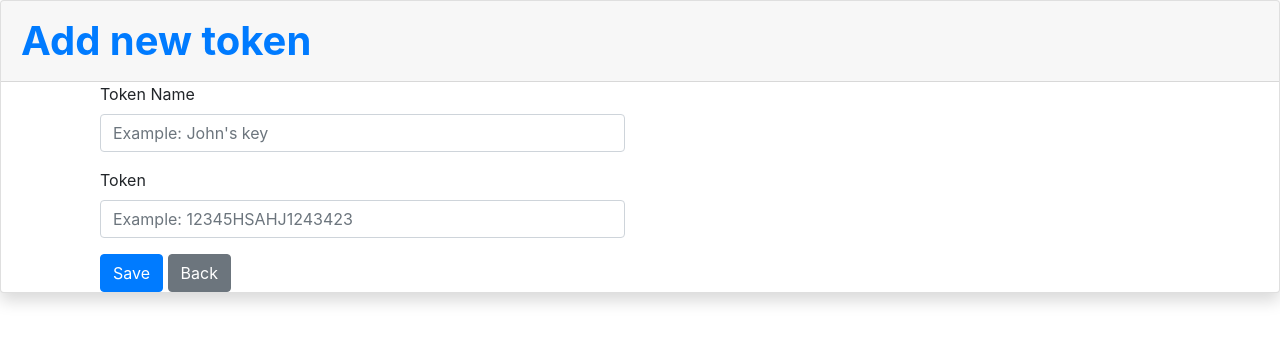
After one commit to arieslab/GrumPy, a Django app: page /keyform in a window 1280 px wide. The commit adds this page. Shown: the top 343 px of the page. Run offline with Django 3.2, Linux system fonts and the light colour scheme; parts of the project's set-up code (start-up, migrations or seed data) failed here and were passed over; some libraries are stand-ins or nearby versions.

Commit message:
Creating form to add new token

```diff
--- a/GrumPy/settings.py
+++ b/GrumPy/settings.py
@@ -40,6 +40,7 @@ INSTALLED_APPS = [
     'django.contrib.staticfiles',
     'Miner',
     'StatisticsApp',
+    'bootstrap4',
 ]
 
 MIDDLEWARE = [
--- /dev/null
+++ b/Miner/forms.py
@@ -0,0 +1,6 @@
+from django import forms
+
+
+class KeyForm(forms.Form):
+    tokenname = forms.CharField(label='Token Name', max_length=100, widget=forms.TextInput(attrs={'placeholder': 'Example: John\'s key'}))
+    token = forms.CharField(label='Token', max_length=100, widget=forms.TextInput(attrs={'placeholder': 'Example: 12345HSAHJ1243423'}))
--- /dev/null
+++ b/Miner/templates/miner/keyForm.html
@@ -0,0 +1,41 @@
+{% load bootstrap4 %}
+
+<!DOCTYPE html>
+<html lang="en">
+<head>
+    <meta charset="UTF-8">
+    <title>Add key</title>
+    {% bootstrap_css %}
+</head>
+<body>
+<div class="card shadow mb-4">
+    <div class="card-header py-3">
+
+        <h1 class="m-0 font-weight-bold text-primary"> Add new token </h1>
+    </div>
+    {% bootstrap_messages %}
+     <div class="form-key row">
+
+        <div class="container">
+
+
+            <form action="{% url 'keyform' %}" method="post" class="form" autocomplete="off">
+                {% csrf_token %}
+                <div class="col-sm-6">
+                    {% bootstrap_form form %}
+                </div>
+                <div class="col-sm-3">
+                    {% buttons %}
+                        <button type="submit", class="btn btn-primary"> Save </button>
+                        <a class="btn btn-secondary" href="{% url 'key' %}" role="button">Back</a>
+                    {% endbuttons %}
+                </div>
+            </form>
+        </div>
+     </div>
+
+    {% bootstrap_javascript jquery="full" %}
+
+
+</body>
+</html>
--- a/Miner/urls.py
+++ b/Miner/urls.py
@@ -4,5 +4,6 @@ from . import views
 
 urlpatterns = [
     path('', views.index, name='index'),
-    path('keys', views.keyList),
+    path('keys', views.keyList, name='key'),
+    path('keyform', views.newKey, name='keyform')
 ]
--- a/Miner/views.py
+++ b/Miner/views.py
@@ -1,9 +1,35 @@
+from time import sleep
+
+from django.http import HttpResponseRedirect
 from django.shortcuts import render
+from django.contrib import messages
+from .forms import KeyForm
 
-# Create your views here.
 
 def index(request):
     return render(request, 'miner/index.html')
 
+
 def keyList(request):
+
     return render(request, 'miner/key.html')
+
+
+def newKey(request):
+    key_form = KeyForm(request.POST or None)
+
+    if(str(request.method) == 'POST'):
+        if(key_form.is_valid()):
+            keyName = key_form.cleaned_data['tokenname']
+            key = key_form.cleaned_data['token']
+
+            print(str(keyName) + ' '+str(key))
+
+            messages.success(request, str('Key '+str(keyName)+' saved successfully!'))
+            key_form = KeyForm()
+        else:
+            messages.error(request, 'Error in save')
+
+    return render(request, 'miner/keyForm.html', {
+        'form': key_form
+    })
```
Also changed, not shown: Miner/templates/miner/key.html (+19 -11 lines).
